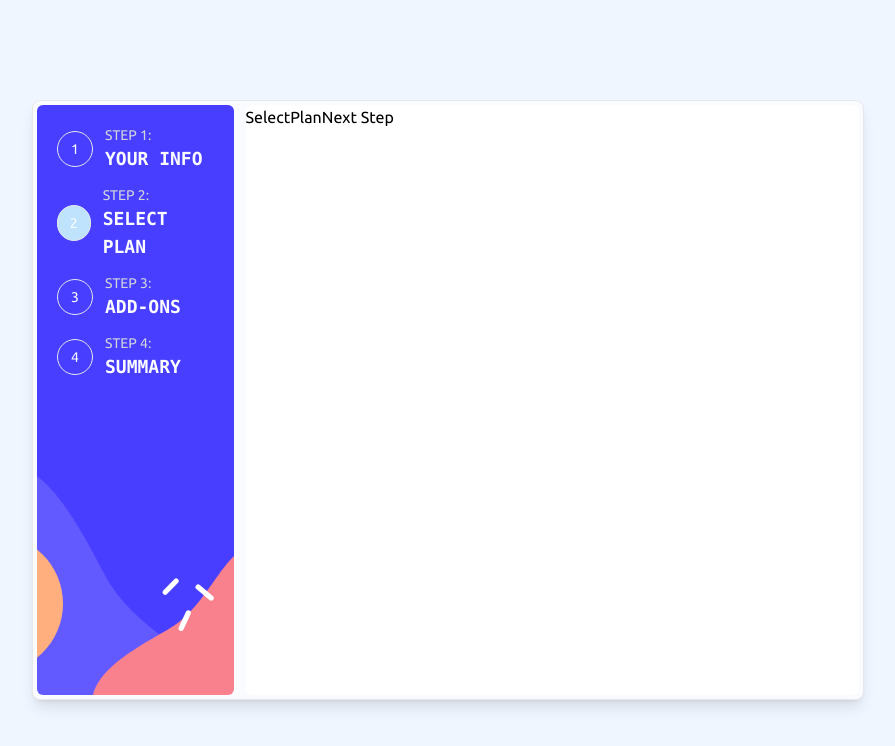
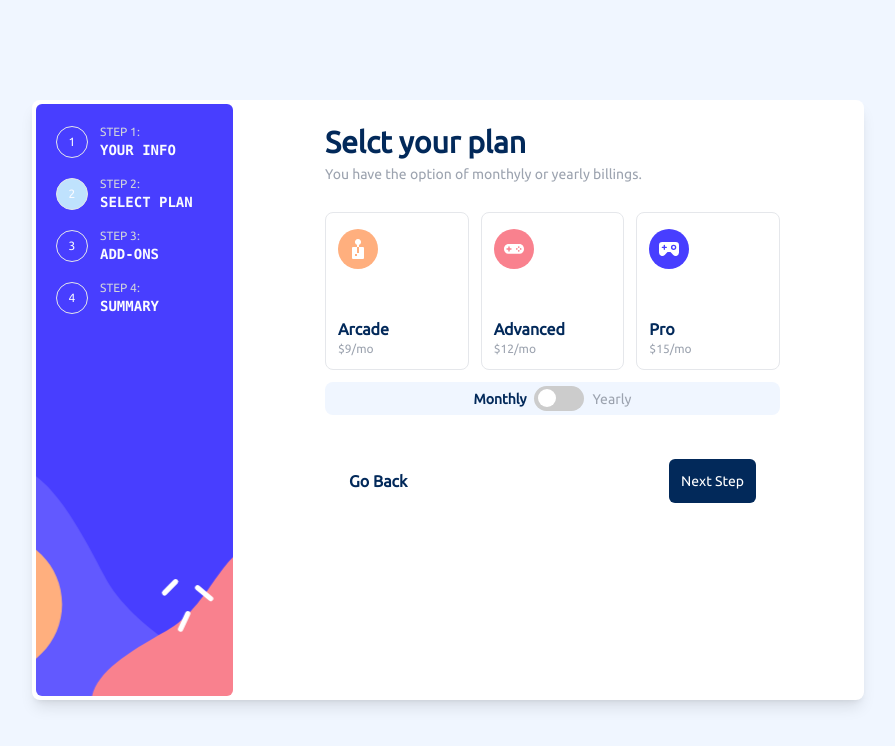
Before and after one commit to Muadh-Adekunle-Monsuru/multi-form-login, a React (Vite) app: page /plan in a window 1280 px wide. Shown: the top 746 px of the page, without its empty margins (192-1087 px from the left). Built offline with nearby package versions, Linux system fonts and the light colour scheme.

Commit message:
Select plan page complete

```diff
--- a/src/App.css
+++ b/src/App.css
@@ -0,0 +1,66 @@
+.switch-container {
+	display: flex;
+	align-items: center;
+}
+
+.switch {
+	position: relative;
+	display: inline-block;
+	width: 50px;
+	height: 25px;
+}
+
+.switch input {
+	opacity: 0;
+	width: 0;
+	height: 0;
+}
+
+.slider {
+	position: absolute;
+	cursor: pointer;
+	top: 0;
+	left: 0;
+	right: 0;
+	bottom: 0;
+	background-color: #ccc;
+	-webkit-transition: 0.4s;
+	transition: 0.4s;
+	border-radius: 34px;
+}
+
+.slider:before {
+	position: absolute;
+	content: '';
+	height: 18px;
+	width: 18px;
+	left: 4px;
+	bottom: 4px;
+	background-color: white;
+	-webkit-transition: 0.4s;
+	transition: 0.4s;
+	border-radius: 50%;
+}
+
+input:checked + .slider {
+	background-color: #2196f3;
+}
+
+input:focus + .slider {
+	box-shadow: 0 0 1px #2196f3;
+}
+
+input:checked + .slider:before {
+	-webkit-transform: translateX(26px);
+	-ms-transform: translateX(26px);
+	transform: translateX(26px);
+}
+
+/* Rounded sliders */
+.slider.round {
+	border-radius: 34px;
+}
+
+.slider.round:before {
+	border-radius: 50%;
+}
--- a/src/App.tsx
+++ b/src/App.tsx
@@ -4,14 +4,14 @@ import NavLinksMobile from './components/NavLinksMobile';
 function App() {
 	return (
 		<main className='font-ubuntu bg-magnolia h-screen overflow-hidden flex flex-col justify-center items-center'>
-			<div className='flex justify-center w-full h-60 bg-mobile lg:hidden bg-cover bg-center'>
+			<div className='flex justify-center w-full  h-52 bg-mobile lg:hidden bg-cover bg-center'>
 				<NavLinksMobile />
 			</div>
-			<div className='container shadow-lg lg:w-[65%] p-1 mx-auto bg-alabaster border h-3/4 rounded-lg grid lg:grid-cols-4 gap-3'>
+			<div className='container lg:shadow-lg lg:w-[65%] p-5 lg:p-1 mx-auto bg-transparent lg:bg-white h-3/4 rounded-lg grid lg:grid-cols-4 gap-3'>
 				<div className=' hidden lg:flex rounded-md bg-desktop bg-cover bg-no-repeat bg-center'>
 					<NavLinks />
 				</div>
-				<div className='bg-white col-span-3 -mt-36 lg:m-0 h-3/4 lg:h-full rounded-md'>
+				<div className='bg-white col-span-3 -mt-28 p-3  lg:p-0 lg:m-0 h-full shadow-lg lg:shadow-none  lg:h-full rounded-md'>
 					<Outlet />
 				</div>
 			</div>
--- /dev/null
+++ b/src/components/Icon1.tsx
@@ -0,0 +1,23 @@
+import React from 'react';
+
+export default function Icon1() {
+	return (
+		<div>
+			<svg
+				xmlns='http://www.w3.org/2000/svg'
+				width='40'
+				height='40'
+				viewBox='0 0 40 40'
+			>
+				<g fill='none' fillRule='evenodd'>
+					<circle cx='20' cy='20' r='20' fill='#FFAF7E' />
+					<path
+						fill='#FFF'
+						fillRule='nonzero'
+						d='M24.995 18.005h-3.998v5.998h-2v-5.998H15a1 1 0 0 0-1 1V29a1 1 0 0 0 1 1h9.995a1 1 0 0 0 1-1v-9.995a1 1 0 0 0-1-1Zm-5.997 8.996h-2v-1.999h2v2Zm2-11.175a2.999 2.999 0 1 0-2 0v2.18h2v-2.18Z'
+					/>
+				</g>
+			</svg>
+		</div>
+	);
+}
--- /dev/null
+++ b/src/components/Icon2.tsx
@@ -0,0 +1,21 @@
+export default function Icon2() {
+	return (
+		<div>
+			<svg
+				xmlns='http://www.w3.org/2000/svg'
+				width='40'
+				height='40'
+				viewBox='0 0 40 40'
+			>
+				<g fill='none' fillRule='evenodd'>
+					<circle cx='20' cy='20' r='20' fill='#F9818E' />
+					<path
+						fill='#FFF'
+						fillRule='nonzero'
+						d='M25.057 15H14.944C12.212 15 10 17.03 10 19.885c0 2.857 2.212 4.936 4.944 4.936h10.113c2.733 0 4.943-2.08 4.943-4.936S27.79 15 25.057 15ZM17.5 20.388c0 .12-.108.237-.234.237h-1.552v1.569c0 .126-.138.217-.259.217H14.5c-.118 0-.213-.086-.213-.203v-1.583h-1.569c-.126 0-.217-.139-.217-.26v-.956c0-.117.086-.213.202-.213h1.584v-1.554c0-.125.082-.231.203-.231h.989c.12 0 .236.108.236.234v1.551h1.555c.125 0 .231.083.231.204v.988Zm5.347.393a.862.862 0 0 1-.869-.855c0-.472.39-.856.869-.856.481 0 .87.384.87.856 0 .471-.389.855-.87.855Zm1.9 1.866a.86.86 0 0 1-.87-.852.86.86 0 0 1 .87-.855c.48 0 .87.38.87.855a.86.86 0 0 1-.87.852Zm0-3.736a.862.862 0 0 1-.87-.854c0-.472.39-.856.87-.856s.87.384.87.856a.862.862 0 0 1-.87.854Zm1.899 1.87a.862.862 0 0 1-.868-.855c0-.472.389-.856.868-.856s.868.384.868.856a.862.862 0 0 1-.868.855Z'
+					/>
+				</g>
+			</svg>
+		</div>
+	);
+}
--- /dev/null
+++ b/src/components/Icon3.tsx
@@ -0,0 +1,21 @@
+export default function Icon3() {
+	return (
+		<div>
+			<svg
+				xmlns='http://www.w3.org/2000/svg'
+				width='40'
+				height='40'
+				viewBox='0 0 40 40'
+			>
+				<g fill='none' fillRule='evenodd'>
+					<circle cx='20' cy='20' r='20' fill='#483EFF' />
+					<path
+						fill='#FFF'
+						fillRule='nonzero'
+						d='M26.666 13H13.334A3.333 3.333 0 0 0 10 16.333v7.193a3.447 3.447 0 0 0 2.14 3.24c1.238.5 2.656.182 3.56-.8L18.52 23h2.96l2.82 2.966a3.2 3.2 0 0 0 3.56.8 3.447 3.447 0 0 0 2.14-3.24v-7.193A3.333 3.333 0 0 0 26.666 13Zm-9.333 6H16v1.333a.667.667 0 0 1-1.333 0V19h-1.333a.667.667 0 0 1 0-1.334h1.333v-1.333a.667.667 0 1 1 1.333 0v1.333h1.333a.667.667 0 1 1 0 1.334Zm7.333 2a2.667 2.667 0 1 1 0-5.333 2.667 2.667 0 0 1 0 5.333ZM26 18.333a1.333 1.333 0 1 1-2.667 0 1.333 1.333 0 0 1 2.667 0Z'
+					/>
+				</g>
+			</svg>
+		</div>
+	);
+}
--- a/src/components/NavLinks.tsx
+++ b/src/components/NavLinks.tsx
@@ -26,13 +26,13 @@ export default function NavLinks() {
 		},
 	];
 	return (
-		<nav className='flex lg:flex-col gap-3 p-5 text-alabaster text-sm'>
+		<nav className='flex lg:flex-col gap-4 p-5 text-alabaster text-xs'>
 			{navlinks.map((val) => (
 				<Link to={val.path} key={val.step}>
-					<div className='flex uppercase gap-3 items-center cursor-pointer hover:opacity-90'>
+					<div className='flex uppercase gap-3 items-center cursor-pointer hover:opacity-70'>
 						<div
 							className={clsx(
-								'w-9 h-9 flex items-center justify-center rounded-full border ',
+								'w-8 h-8 flex items-center justify-center rounded-full border ',
 								{
 									'bg-light-blue': val.path == location.pathname,
 								}
@@ -42,7 +42,7 @@ export default function NavLinks() {
 						</div>
 						<div className='flex flex-col'>
 							<div className=' text-gray-300 font-thin '>Step {val.step}:</div>
-							<div className='font-semibold font-mono text-lg'>{val.name}</div>
+							<div className='font-semibold font-mono text-sm'>{val.name}</div>
 						</div>
 					</div>
 				</Link>
--- /dev/null
+++ b/src/components/PlanOptions.tsx
@@ -0,0 +1,25 @@
+export default function PlanOptions({
+	icon,
+	name,
+	selectedName,
+	price,
+	yearly,
+}) {
+	return (
+		<div
+			className={`border hover:border-purple-900 flex lg:flex-col lg:items-start items-center p-1 lg:p-3 cursor-pointer gap-3  w-full rounded-lg ${
+				selectedName == name ? 'bg-magnolia border-purple-800' : ''
+			}`}
+		>
+			<div className='w-10 lg:py-1'>{icon}</div>
+			<div className='lg:pt-8'>
+				<p className='font-semibold'>{name}</p>
+				<p className='text-xs text-gray-400'>
+					${price}
+					{yearly ? '/yr' : '/mo'}
+				</p>
+				{yearly && <p className='text-xs text-marine-blue'>2 months free</p>}
+			</div>
+		</div>
+	);
+}
--- a/src/pages/SelectPlan.tsx
+++ b/src/pages/SelectPlan.tsx
@@ -1,12 +1,143 @@
-import React from 'react';
 import { Link } from 'react-router-dom';
+import { useDispatch, useSelector } from 'react-redux';
+import { addPlan } from '../redux/FormReducer';
+import { RootState } from '../redux/store';
+import PlanOptions from '../components/PlanOptions';
+import Icon1 from '../components/Icon1';
+import Icon2 from '../components/Icon2';
+import Icon3 from '../components/Icon3';
+import '../App.css';
 export default function SelectPlan() {
+	const dispatch = useDispatch();
+	const store = useSelector((state: RootState) => state.formData.plan);
+	const price = {
+		monthly: {
+			Arcade: '9',
+			Advanced: '12',
+			Pro: '15',
+		},
+		yearly: {
+			Arcade: '90',
+			Advanced: '120',
+			Pro: '150',
+		},
+	};
+	const getPrice = (name = 'Arcade', monthly) => {
+		if (monthly) {
+			return price.monthly[name];
+		}
+		return price.yearly[name];
+	};
+	const handleChange = () => {
+		const form = document.forms['PlanForm'];
+		const selection = {
+			name: form.plan.value,
+			price: getPrice(form.plan.value, !form.toggleSwitch.checked),
+			monthly: !form.toggleSwitch.checked,
+			yearly: form.toggleSwitch.checked,
+		};
+		dispatch(addPlan(selection));
+	};
 	return (
-		<div>
-			SelectPlan
-			<Link to={'/add-ons'}>
-				<button>Next Step</button>
-			</Link>
-		</div>
+		<section className='lg:px-20 py-5 px-4 text-marine-blue  h-full'>
+			<div>
+				<h1 className='font-bold  text-3xl '>Selct your plan</h1>
+				<p className='text-gray-400 text-sm lg:py-1'>
+					You have the option of monthyly or yearly billings.
+				</p>
+			</div>
+			<form id='PlanForm' className=''>
+				<div className='flex flex-col lg:gap-3 lg:flex-row'>
+					<label className='w-full'>
+						<input
+							type='radio'
+							name='plan'
+							value='Arcade'
+							id='Arcade'
+							className='w-0 h-0 opacity-0'
+							checked={store.name == 'Arcade'}
+							onChange={handleChange}
+						/>
+						<PlanOptions
+							icon={<Icon1 />}
+							name='Arcade'
+							selectedName={store.name}
+							price={store.monthly ? price.monthly.Arcade : price.yearly.Arcade}
+							yearly={store.yearly}
+						/>
+					</label>
+					<label className='w-full'>
+						<input
+							type='radio'
+							name='plan'
+							value='Advanced'
+							className='w-0 h-0 opacity-0'
+							checked={store.name == 'Advanced'}
+							onChange={handleChange}
+						/>
+						<PlanOptions
+							icon={<Icon2 />}
+							name='Advanced'
+							selectedName={store.name}
+							price={
+								store.monthly ? price.monthly.Advanced : price.yearly.Advanced
+							}
+							yearly={store.yearly}
+						/>
+					</label>
+					<label className='w-full'>
+						<input
+							type='radio'
+							name='plan'
+							value='Pro'
+							className='w-0 h-0 opacity-0'
+							checked={store.name == 'Pro'}
+							onChange={handleChange}
+						/>
+						<PlanOptions
+							icon={<Icon3 />}
+							name='Pro'
+							selectedName={store.name}
+							price={store.monthly ? price.monthly.Pro : price.yearly.Pro}
+							yearly={store.yearly}
+						/>
+					</label>
+				</div>
+				<div className='p-1 bg-magnolia flex justify-center gap-2 items-center mt-3 rounded-lg text-sm'>
+					<span className={`${store.monthly ? 'font-bold' : 'text-gray-400'}`}>
+						Monthly
+					</span>
+					<div className='switch-container'>
+						<label className='switch'>
+							<input
+								type='checkbox'
+								id='toggleSwitch'
+								checked={store.yearly}
+								onChange={handleChange}
+							/>
+							<span className='slider'></span>
+						</label>
+					</div>
+					<span className={`${store.yearly ? 'font-bold' : 'text-gray-400'}`}>
+						Yearly
+					</span>
+				</div>
+			</form>
+			<div className='flex justify-between lg:mt-12 items-center'>
+				<Link to={'/'}>
+					<p className='lg:relative absolute bottom-1 left-6 font-bold hover:text-purplish-blue cursor-pointer'>
+						Go Back
+					</p>
+				</Link>
+				<Link to={'/add-ons'}>
+					<button
+						className='absolute bottom-1 right-6 lg:relative float-end p-3 bg-marine-blue text-white rounded-md text-sm hover:bg-purplish-blue'
+						type='submit'
+					>
+						Next Step
+					</button>
+				</Link>
+			</div>
+		</section>
 	);
 }
--- a/src/redux/FormReducer.tsx
+++ b/src/redux/FormReducer.tsx
@@ -10,6 +10,12 @@ interface data {
 		name: string;
 		email: string;
 		phone: string;
+	};
+	plan: {
+		name: string;
+		price: string;
+		monthly: boolean;
+		yearly: boolean;
 	};
 }
 
@@ -24,6 +30,12 @@ const initialState: data = {
 		email: '',
 		phone: '',
 	},
+	plan: {
+		name: '',
+		price: '',
+		monthly: true,
+		yearly: false,
+	},
 };
 
 const dataSlice = createSlice({
@@ -36,8 +48,11 @@ const dataSlice = createSlice({
 		addErrors: (state, action) => {
 			state.errors = action.payload;
 		},
+		addPlan: (state, action) => {
+			state.plan = action.payload;
+		},
 	},
 });
 
-export const { addPersonalInfo, addErrors } = dataSlice.actions;
+export const { addPersonalInfo, addErrors, addPlan } = dataSlice.actions;
 export default dataSlice.reducer;
```
Also changed, not shown: src/pages/PersonalInfo.tsx (+46 -9 lines).
